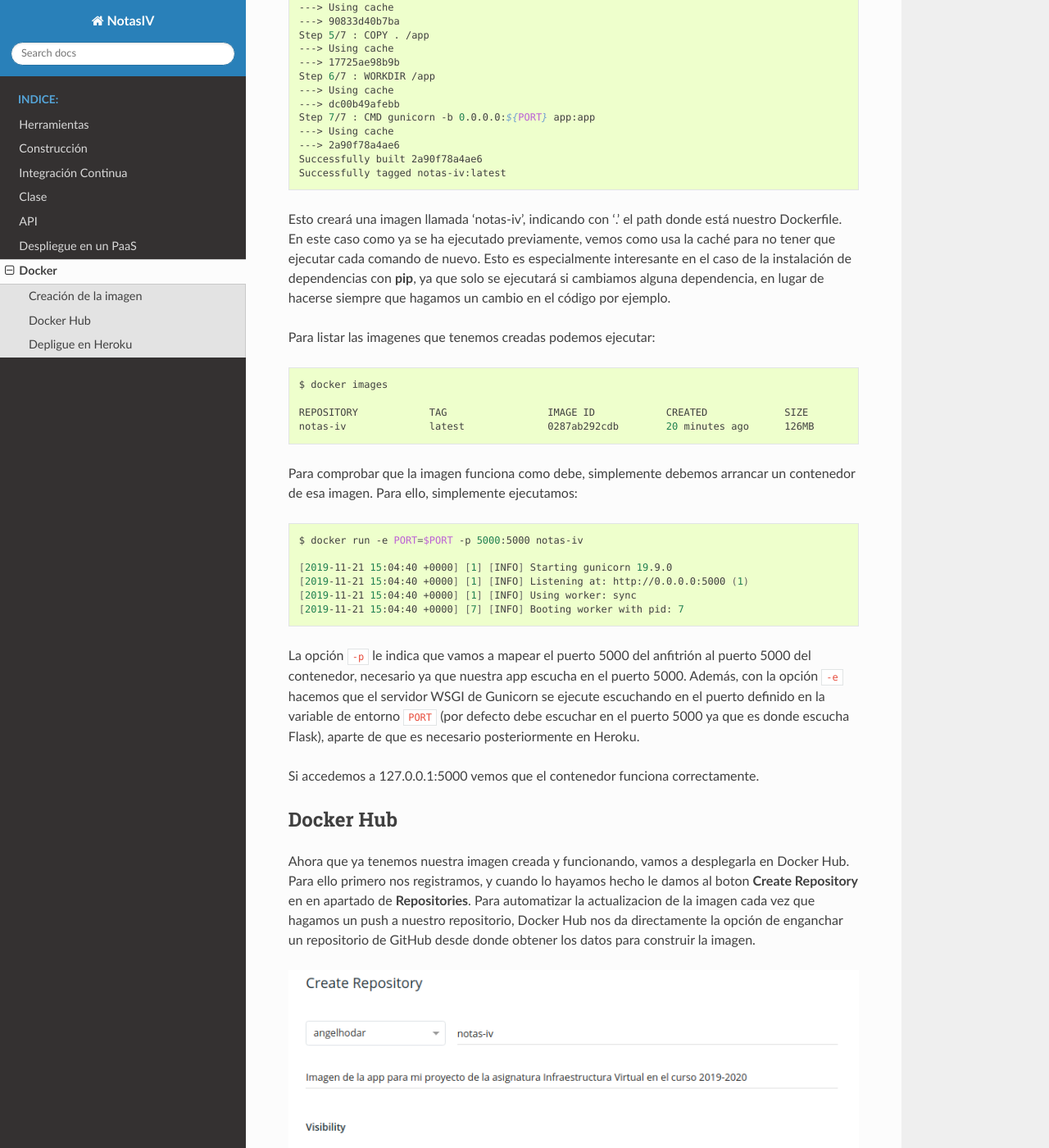
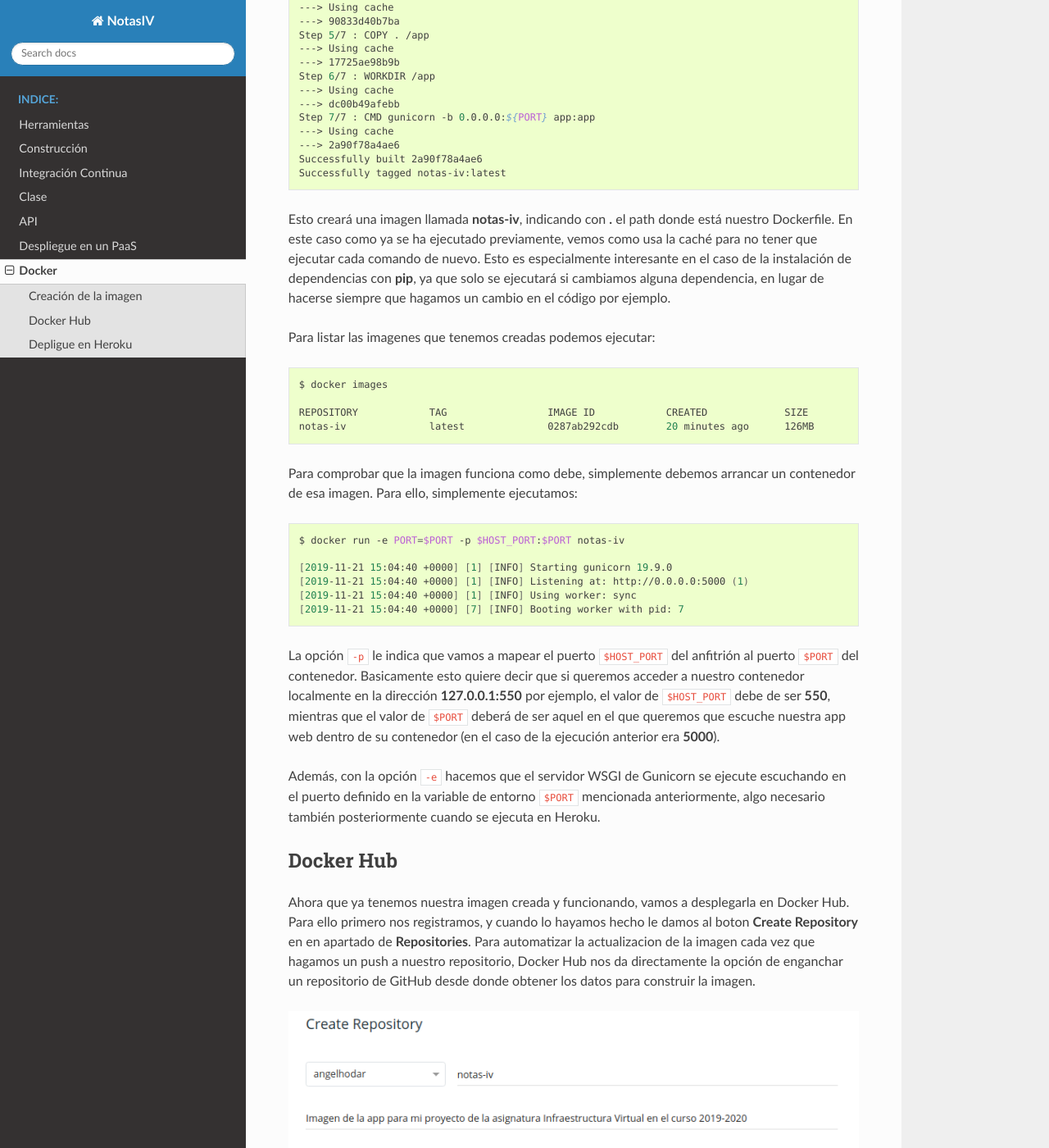
Before and after one commit to angelhodar/NotasIV, a Sphinx documentation site: the page built from docs/docker.rst, in a window 1280 px wide and 1400 px high, scrolled down 1212 px. Shown: the whole window at 82% size. Built offline with Sphinx 7.4.7 and the Read the Docs theme 2.0.0, drawn with Linux system fonts in a browser that asks for light colours; some of the changed text lies outside the part shown.

Commit message:
Añadida mas documentación #25

```diff
--- a/docs/docker.rst
+++ b/docs/docker.rst
@@ -71,7 +71,7 @@ Una vez tenemos el ``Dockerfile`` creado, debemos situarnos en el mismo director
     Successfully built 2a90f78a4ae6
     Successfully tagged notas-iv:latest
 
-Esto creará una imagen llamada 'notas-iv', indicando con '.' el path donde está nuestro Dockerfile.
+Esto creará una imagen llamada **notas-iv**, indicando con **.** el path donde está nuestro Dockerfile.
 En este caso como ya se ha ejecutado previamente, vemos como usa la caché para no tener que ejecutar
 cada comando de nuevo. Esto es especialmente interesante en el caso de la instalación de dependencias
 con **pip**, ya que solo se ejecutará si cambiamos alguna dependencia, en lugar de hacerse siempre que
@@ -91,7 +91,7 @@ Para ello, simplemente ejecutamos:
 
 .. code:: bash
 
-    $ docker run -e PORT=$PORT -p 5000:5000 notas-iv
+    $ docker run -e PORT=$PORT -p $HOST_PORT:$PORT notas-iv
 
     [2019-11-21 15:04:40 +0000] [1] [INFO] Starting gunicorn 19.9.0
     [2019-11-21 15:04:40 +0000] [1] [INFO] Listening at: http://0.0.0.0:5000 (1)
@@ -99,12 +99,13 @@ Para ello, simplemente ejecutamos:
     [2019-11-21 15:04:40 +0000] [7] [INFO] Booting worker with pid: 7
 
 
-La opción ``-p`` le indica que vamos a mapear el puerto 5000 del anfitrión al puerto 5000 del contenedor,
-necesario ya que nuestra app escucha en el puerto 5000. Además, con la opción ``-e`` hacemos que el servidor
-WSGI de Gunicorn se ejecute escuchando en el puerto definido en la variable de entorno ``PORT`` (por defecto
-debe escuchar en el puerto 5000 ya que es donde escucha Flask), aparte de que es necesario posteriormente en Heroku.
+La opción ``-p`` le indica que vamos a mapear el puerto ``$HOST_PORT`` del anfitrión al puerto ``$PORT`` del contenedor.
+Basicamente esto quiere decir que si queremos acceder a nuestro contenedor localmente en la dirección **127.0.0.1:550** por ejemplo,
+el valor de ``$HOST_PORT`` debe de ser **550**, mientras que el valor de ``$PORT`` deberá de ser aquel en el que queremos que escuche
+nuestra app web dentro de su contenedor (en el caso de la ejecución anterior era **5000**).
 
-Si accedemos a 127.0.0.1:5000 vemos que el contenedor funciona correctamente.
+Además, con la opción ``-e`` hacemos que el servidor WSGI de Gunicorn se ejecute escuchando en el puerto definido en la variable
+de entorno ``$PORT`` mencionada anteriormente, algo necesario también posteriormente cuando se ejecuta en Heroku.
 
 Docker Hub
 ----------
@@ -132,6 +133,20 @@ Si elegimos la segunda opción, debemos ejecutar tan solo 3 comandos para subir
     # Sube la imagen al repo remoto.
     $ docker push angelhodar/notas-iv:latest
 
+Ahora necesitamos un paso extra para automatizar las builds con GitHub, ya que si seleccionamos **Create & Build**
+solo se crea en ese momento, pero no se tienen en cuenta futuros ``git push`` que se hagan en el repo.
+
+En nuestro repositorio de Docker Hub, debemos irnos al apartado Builds y configurarlo de esta manera:
+
+.. image:: images/dockerhub_build.png
+
+Una vez lo hayamos hecho, le damos al botón **Save and Build** y se iniciará una nueva build de nuestra imagen.
+Cuando se complete nos deberá salir un resultado tal que asi:
+
+.. image:: images/dockerhub_build_success.png
+
+Y con esto ya tendriamos Docker Hub completamente configurado y automatizado con nuestro repo de GitHub.
+
 Depligue en Heroku
 ------------------
 
@@ -157,8 +172,12 @@ que podamos subirla al container registry de Heroku:
 
     $ docker tag notas-iv registry.heroku.com/notas-iv/web
 
-Ahora primero antes que nada debemos irnos a la web de Heroky y crear una app con el nombre que queramos,
-en mi caso la he llamado igual que la imagen. Y ahora si, la subimos al registro de Heroku:
+Ahora primero antes que nada debemos irnos a la web de Heroku y crear una app con el nombre que queramos,
+en mi caso la he llamado igual que la imagen.
+
+.. Note:: También podríamos hacerlo desde el CLI ejecutando ``heroku create notas-iv``, pero nos desplegará la app usando el Procfile, cosa que no queremos ya que nos interesa hacerlo con un contenedor.
+
+Una vez tenemos la app creada, ahora si, la subimos al registro de Heroku:
 
 .. code:: bash
 
```
Also changed, not shown: other parts of docs/docker.rst (+1 -1 lines), README.md (+6 -0 lines), docs/images/dockerhub_build.png (added), docs/images/dockerhub_build_success.png (added).
